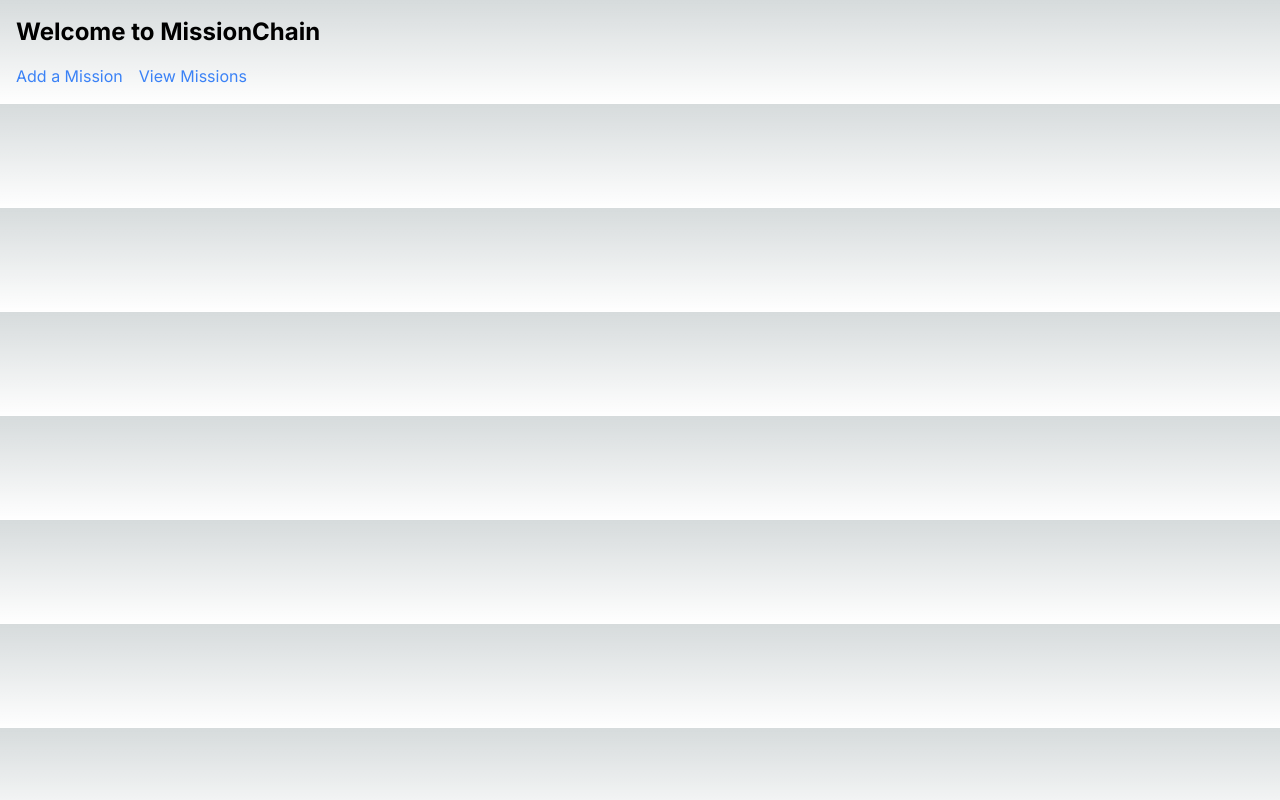
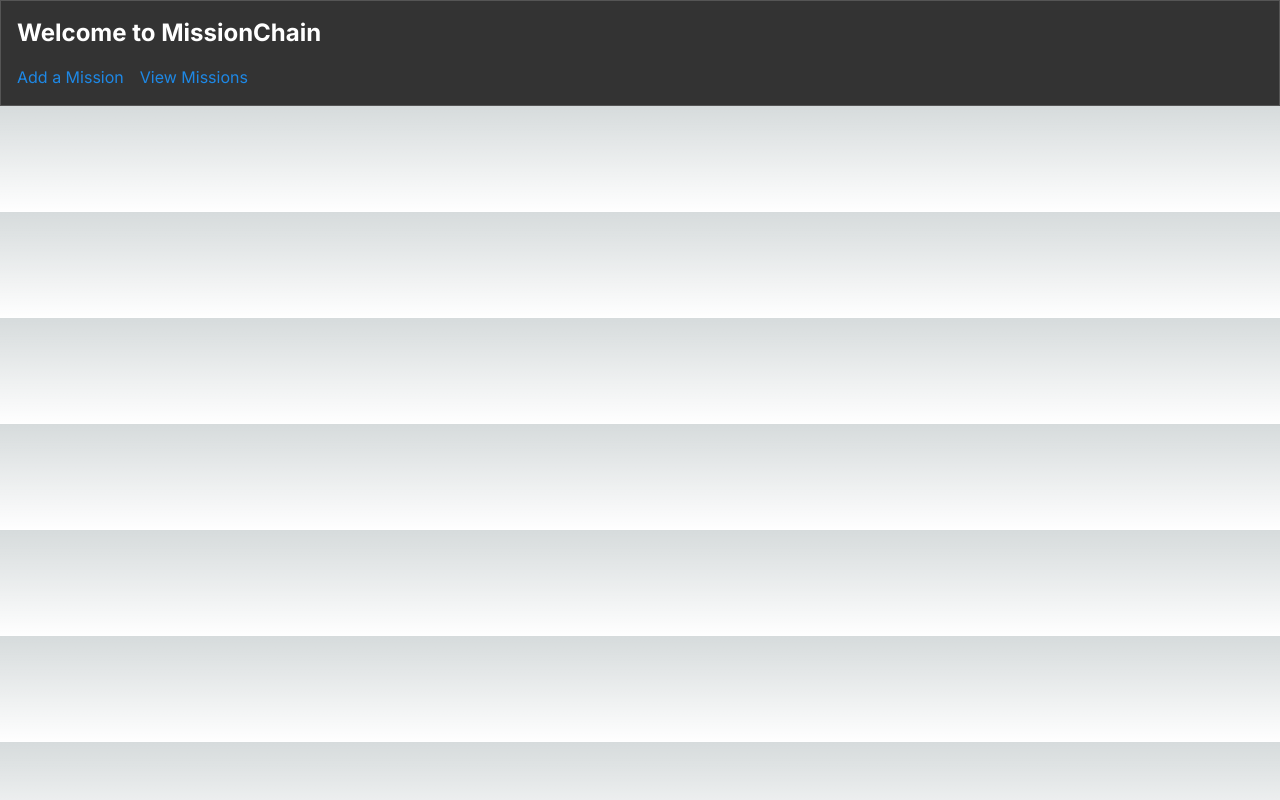
Before and after one commit to susumutomita/2024-HackFS, a Next.js app in the folder src/frontend/: page / in a window 1280 px wide. Built offline with nearby package versions, Linux system fonts and the light colour scheme.

Commit message:
update page

```diff
--- a/src/frontend/src/app/globals.css
+++ b/src/frontend/src/app/globals.css
@@ -52,4 +52,12 @@ body {
   .dark-mode-label {
     color: #ffffff;
   }
+
+  .dark-mode-link {
+    color: #1e88e5;
+  }
+
+  .dark-mode-link:hover {
+    text-decoration: underline;
+  }
 }
--- a/src/frontend/src/app/missions/page.tsx
+++ b/src/frontend/src/app/missions/page.tsx
@@ -1,3 +1,4 @@
+// src/app/missions/page.tsx
 'use client';
 import { useState, useEffect } from 'react';
 import { BrowserProvider, Contract } from 'ethers';
@@ -40,7 +41,7 @@ export default function ViewMissions() {
   }, []);
 
   return (
-    <div className="container mx-auto p-4">
+    <div className="container mx-auto p-4 dark-mode-bg">
       <h1 className="text-2xl font-bold mb-4">Missions</h1>
       <ul>
         {missions.map((mission, index) => (
@@ -50,7 +51,7 @@ export default function ViewMissions() {
           </li>
         ))}
       </ul>
-      <button onClick={() => window.history.back()} className="mt-4 bg-gray-500 text-white px-4 py-2 rounded-md">
+      <button onClick={() => window.history.back()} className="mt-4 bg-gray-500 text-white px-4 py-2 rounded-md dark-mode-button">
         Back
       </button>
     </div>
--- a/src/frontend/src/app/page.tsx
+++ b/src/frontend/src/app/page.tsx
@@ -4,13 +4,13 @@ import Link from 'next/link';
 
 export default function Home() {
   return (
-    <div className="container mx-auto p-4">
+    <div className="container mx-auto p-4  dark-mode-bg">
       <h1 className="text-2xl font-bold mb-4">Welcome to MissionChain</h1>
       <div className="space-x-4">
-        <Link href="/add-mission" className="text-blue-500 hover:underline">
+        <Link href="/add-mission" className="text-blue-500 hover:underline dark-mode-link">
           Add a Mission
         </Link>
-        <Link href="/missions" className="text-blue-500 hover:underline">
+        <Link href="/missions" className="text-blue-500 hover:underline  dark-mode-link">
           View Missions
         </Link>
       </div>
```
